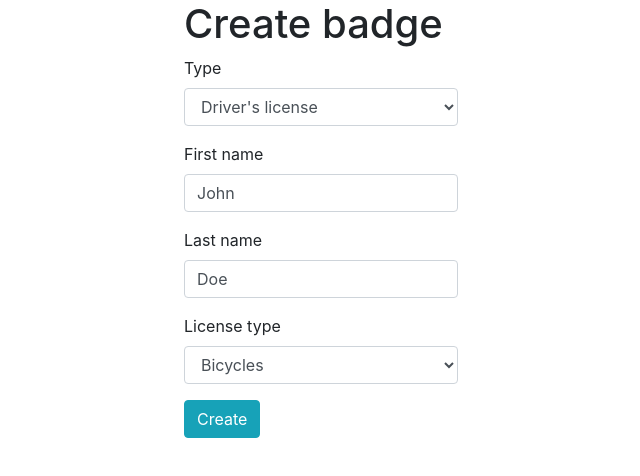
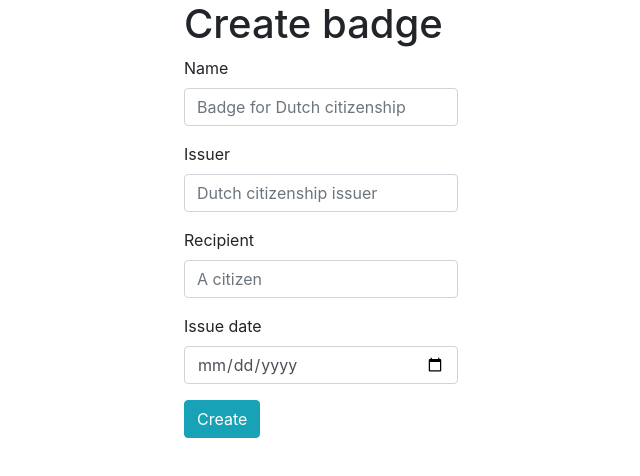
Before and after one commit to odysseyhack/duo-innovatielab, an Angular app: page /maak in a window 1280 px wide. Shown: the top 476 px of the page, without its empty margins (319-959 px from the left). Built offline with nearby package versions, Linux system fonts and the light colour scheme.

Commit message:
maak scherm

```diff
--- a/package.json
+++ b/package.json
@@ -21,6 +21,7 @@
     "@angular/router": "~7.2.0",
     "bootstrap": "^4.3.1",
     "core-js": "^2.5.4",
+    "fs": "0.0.1-security",
     "rxjs": "~6.3.3",
     "tslib": "^1.9.0",
     "uport": "0.6.5",
--- a/src/app/pages/maak/maak.component.html
+++ b/src/app/pages/maak/maak.component.html
@@ -18,41 +18,49 @@
       <h1>Create badge</h1>
       <form>
         <div class="form-group">
-          <label for="typeInput">Type</label>
-          <select class="form-control" id="typeInput" name="badgeType" [(ngModel)]="badge.type">
-            <option value="0">Driver's license</option>
-            <option disabled value="1">National identity (USA)</option>
-            <option value="2">National identity (Dutch)</option>
-          </select>
+          <label for="nameInput">Name</label>
+          <input type="text" class="form-control" name="name" [(ngModel)]="badge.name" id="nameInput"
+                 placeholder="Badge for Dutch citizenship">
+        </div>
+        <div class="form-group" *ngIf="badgeData != ''">
+          <label for="shortDescriptionInput">Short description</label>
+          <textarea class="form-control" id="shortDescriptionInput" name="description" [value]="badge.shortDescription">
+          </textarea>
         </div>
         <div class="form-group">
-          <label for="firstnameInput">First name</label>
-          <input type="text" class="form-control" name="firstname" [(ngModel)]="badge.firstname" id="firstnameInput" placeholder="John">
+          <label for="issuerInput">Issuer</label>
+          <input type="text" class="form-control" name="issuer" [(ngModel)]="badge.issuer" id="issuerInput"
+                 placeholder="Dutch citizenship issuer">
         </div>
         <div class="form-group">
-          <label for="lastnameInput">Last name</label>
-          <input type="text" class="form-control" name="lastname" [(ngModel)]="badge.lastname" id="lastnameInput" placeholder="Doe">
+          <label for="recipientInput">Recipient</label>
+          <input type="text" class="form-control" name="recipient" [(ngModel)]="badge.recipient" id="recipientInput"
+                 placeholder="A citizen">
         </div>
-        <div class="form-group" *ngIf="badge.type == 0">
-          <label for="licensetypeInput">License type</label>
-          <select class="form-control" id="licensetypeInput">
-            <option value="0">Bicycles</option>
-            <option value="1">Cars</option>
-          </select>
+        <div class="form-group">
+          <label for="issueDateInput">Issue date</label>
+          <input type="date" class="form-control" name="issueDate" [(ngModel)]="badge.issueDate" id="issueDateInput"
+                 placeholder="A citizen">
         </div>
 
         <div class="form-group">
           <button (click)="create()" class="btn btn-info">Create</button>
         </div>
 
-        <div class="form-group" *ngIf="badgeData != ''">
-          <label for="badgeTextInput">Badge data</label>
-          <textarea class="form-control" id="badgeTextInput" [value]="badgeData">
-          </textarea>
-        </div>
+        <div *ngIf="badgeData != ''">
+          <div class="form-group">
+            <label for="badgeTextInput">Badge data</label>
+            <textarea class="form-control" id="badgeTextInput" [value]="badgeData"></textarea>
+          </div>
 
-        <div class="form-group" *ngIf="badgeData != ''">
-          <button (click)="store()" class="btn btn-info">That's okay, store</button>
+          <div class="form-group">
+            <label for="secretInput">Secret</label>
+            <input class="form-control" id="secretInput" name="secret" [value]="makeId(10)">
+          </div>
+
+          <div class="form-group">
+            <button (click)="store()" class="btn btn-info">Store</button>
+          </div>
         </div>
       </form>
     </div>
--- a/src/app/pages/maak/maak.component.ts
+++ b/src/app/pages/maak/maak.component.ts
@@ -1,14 +1,11 @@
 import {Component} from '@angular/core';
+import {Badge} from '../../shared/model/badge';
 
 @Component({
   templateUrl: './maak.component.html'
 })
 export class MaakComponent {
-  badge = {
-    type: 0,
-    firstname: 'John',
-    lastname: 'Doe'
-  };
+  badge = new Badge();
 
   badgeData = '';
 
@@ -19,4 +16,15 @@ export class MaakComponent {
   store() {
     console.log(this.badgeData);
   }
+
+  makeId(length) {
+    let text = '';
+    const possible = 'ABCDEFGHIJKLMNOPQRSTUVWXYZabcdefghijklmnopqrstuvwxyz0123456789';
+
+    for (let i = 0; i < length; i++) {
+      text += possible.charAt(Math.floor(Math.random() * possible.length));
+    }
+
+    return text;
+  }
 }
--- a/src/app/shared/model/badge.ts
+++ b/src/app/shared/model/badge.ts
@@ -4,6 +4,4 @@ export class Badge {
   issuer: string;
   recipient: string;
   issueDate: string;
-  saltPrivate: string;
-  saltPublic: string;
-  }
+}
```
Also changed, not shown: 1 other file (tests, documents, lock files or other folders).
